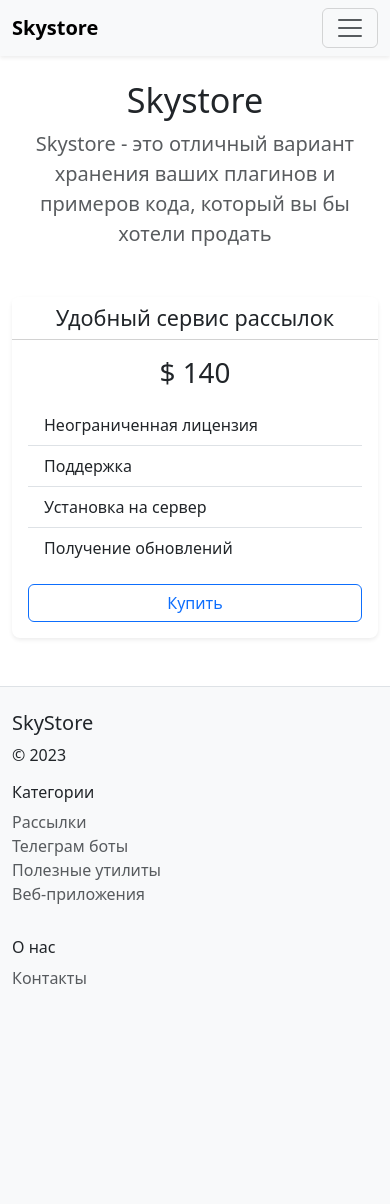
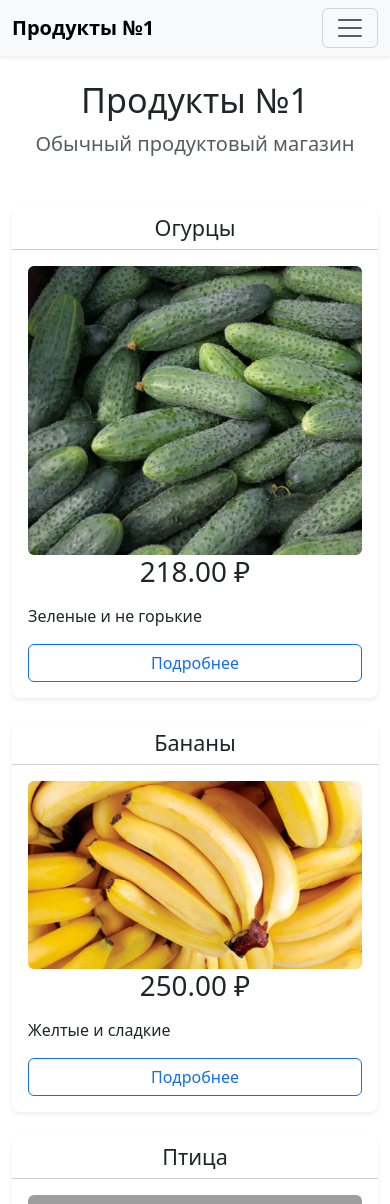
Before and after one commit to KirsanV/django_bango, a Django app: page / in a window 390 px wide. Shown: the top 1204 px of the page. Before the commit the page ends 984 px from the top, so only its background shows below. Run offline with Django 5.2, Linux system fonts and the light colour scheme; data comes from the database, SQL or seed files in the repository; grey boxes are pictures that could not be loaded.

Commit message:
homework№24

```diff
--- /dev/null
+++ b/catalog/templates/base.html
@@ -0,0 +1,48 @@
+<!doctype html>
+<html lang="ru">
+<head>
+  <meta charset="utf-8" />
+  <meta name="viewport" content="width=device-width, initial-scale=1" />
+  <title>{% block title %}Продукты №1{% endblock %}</title>
+  <link href="https://cdn.jsdelivr.net/npm/bootstrap@5.3.0/dist/css/bootstrap.min.css" rel="stylesheet">
+</head>
+<body>
+
+{% include 'menu.html' %}
+
+<div class="content">
+  {% block content %}{% endblock %}
+</div>
+
+<footer class='border-top bg-light pt-4 mt-4'>
+  <div class='container'>
+    <div class='row'>
+      <div class='col-md-3 mb-3'>
+        <h5>Продукты №1</h5>
+        &copy; 2023
+      </div>
+
+      <div class='col-md-3 mb-3'>
+        <h6>Категории</h6>
+        <ul style='padding-left:0; list-style:none;'>
+          <li><a href='#' class='text-decoration-none text-muted'>Овоши</a></li>
+          <li><a href='#' class='text-decoration-none text-muted'>Фрукты</a></li>
+          <li><a href='#' class='text-decoration-none text-muted'>Бытовые товары</a></li>
+          <li><a href='#' class='text-decoration-none text-muted'>Мясо</a></li>
+        </ul>
+      </div>
+
+      <div class='col-md-3 mb-3'>
+        <h6>О нас</h6>
+        <ul style='padding-left:0; list-style:none;'>
+          <li><a href='/contacts/' class='text-decoration-none text-muted'>Контакты</a></li>
+        </ul>
+      </div>
+    </div>
+  </div>
+</footer>
+
+<script src="https://cdn.jsdelivr.net/npm/bootstrap@5.3.0/dist/js/bootstrap.bundle.min.js"></script>
+
+</body>
+</html>
--- a/catalog/templates/home.html
+++ b/catalog/templates/home.html
@@ -1,90 +1,37 @@
-<!doctype html>
-<html lang="ru">
-<head>
-  <meta charset="utf-8" />
-  <meta name="viewport" content="width=device-width, initial-scale=1" />
-  <title>Skystore</title>
-  <link href="https://cdn.jsdelivr.net/npm/bootstrap@5.3.0/dist/css/bootstrap.min.css" rel="stylesheet">
-</head>
-<body>
-<nav class="navbar navbar-expand-lg navbar-light bg-light shadow-sm mb-4">
-  <div class="container">
-    <a class="navbar-brand fw-bold" href="/">Skystore</a>
-    <button class="navbar-toggler" type="button" data-bs-toggle="collapse" data-bs-target="#navbarNav"
-      aria-controls="navbarNav" aria-expanded="false" aria-label="Переключить навигацию">
-      <span class="navbar-toggler-icon"></span>
-    </button>
-    <div class="collapse navbar-collapse justify-content-end" id="navbarNav">
-      <ul class="navbar-nav">
-        <li class="nav-item">
-          <a class="nav-link btn btn-outline-primary me-2" href="/">Каталог</a>
-        </li>
-        <li class="nav-item">
-          <a class="nav-link btn btn-outline-primary" href="/contacts/">Контакты</a>
-        </li>
-      </ul>
-    </div>
-  </div>
-</nav>
+{% extends 'base.html' %}
+
+{% block title %}Главная - Продукты №1{% endblock %}
+
+{% block content %}
 
 <div class="container text-center mb-5">
-  <h1 class="display-4">Skystore</h1>
-  <p class="lead text-muted">Skystore - это отличный вариант хранения ваших плагинов и примеров кода, который вы бы хотели продать</p>
+  <h1 class="display-4">Продукты №1</h1>
+  <p class="lead text-muted">Обычный продуктовый магазин</p>
 </div>
 
 <div class="container mb-5">
   <div class="row justify-content-center g-4">
+    {% for product in products %}
     <div class="col-md-4 col-sm-6">
       <div class="card h-100 shadow-sm border-0 rounded-3">
         <div class='card-header bg-white text-center'>
-          <h4 class='mb-0'>Удобный сервис рассылок</h4>
+          <h4 class='mb-0'>{{ product.name }}</h4>
         </div>
         <div class='card-body d-flex flex-column'>
-          <h1 class='card-title pricing-card-title text-center mb-3'>$ 140</h1>
-          <ul class='list-group list-group-flush mb-3'>
-            <li class='list-group-item'>Неограниченная лицензия</li>
-            <li class='list-group-item'>Поддержка</li>
-            <li class='list-group-item'>Установка на сервер</li>
-            <li class='list-group-item'>Получение обновлений</li>
-          </ul>
+          {% if product.image %}
+            <img src="{{ product.image.url }}" alt="{{ product.name }}" class="img-fluid rounded">
+          {% else %}
+            <img src="/static/no-image.png" alt="Нет изображения" class="img-fluid rounded">
+          {% endif %}
+          <h1 class='card-title pricing-card-title text-center mb-3'>{{ product.price }} ₽</h1>
+          <p>{{ product.description|slice:":100" }}{% if product.description|length > 100 %}...{% endif %}</p>
           <div class='mt-auto'>
-            <button type='button' class='btn btn-outline-primary w-100'>Купить</button>
+            <a href="{% url 'product_detail' product.id %}" class='btn btn-outline-primary w-100'>Подробнее</a>
           </div>
         </div>
       </div>
     </div>
-
+    {% endfor %}
   </div>
 </div>
-
-<footer class='border-top bg-light pt-4'>
-  <div class='container'>
-    <div class='row'>
-      <div class='col-md-3 mb-3'>
-        <h5>SkyStore</h5>
-        &copy; 2023
-      </div>
-
-      <div class='col-md-3 mb-3'>
-        <h6>Категории</h6>
-        <ul style='padding-left:0; list-style:none;'>
-          <li><a href='#' class='text-decoration-none text-muted'>Рассылки</a></li>
-          <li><a href='#' class='text-decoration-none text-muted'>Телеграм боты</a></li>
-          <li><a href='#' class='text-decoration-none text-muted'>Полезные утилиты</a></li>
-          <li><a href='#' class='text-decoration-none text-muted'>Веб-приложения</a></li>
-        </ul>
-      </div>
-
-      <div class='col-md-3 mb-3'>
-        <h6>О нас</h6>
-        <ul style='padding-left:0; list-style:none;'>
-          <li><a href='/contacts/'class='text-decoration-none text-muted'>Контакты</a></li>
-        </ul>
-      </div>
-    </div>
-  </div>
-</footer>
-
-<script src="https://cdn.jsdelivr.net/npm/bootstrap@5.3.0/dist/js/bootstrap.bundle.min.js"></script>
-
-</body></html>
+{% endblock %}
--- /dev/null
+++ b/catalog/templates/menu.html
@@ -0,0 +1,23 @@
+<nav class="navbar navbar-expand-lg navbar-light bg-light shadow-sm mb-4">
+  <div class="container">
+    <a class="navbar-brand fw-bold" href="/">Продукты №1</a>
+    <button class="navbar-toggler" type="button" data-bs-toggle="collapse" data-bs-target="#navbarNav"
+      aria-controls="navbarNav" aria-expanded="false" aria-label="Переключить навигацию">
+      <span class="navbar-toggler-icon"></span>
+    </button>
+    <div class="collapse navbar-collapse justify-content-end" id="navbarNav">
+      <ul class="navbar-nav">
+        <li class="nav-item">
+          <a class="nav-link btn btn-outline-primary me-2" href="/">Каталог</a>
+        </li>
+        <li class="nav-item">
+          {% if request.path == '/contacts/' %}
+            <a class='nav-link btn btn-primary text-white' href="/contacts/">Контакты</a>
+          {% else %}
+            <a class='nav-link btn btn-outline-primary' href="/contacts/">Контакты</a>
+          {% endif %}
+        </li>
+      </ul>
+    </div>
+  </div>
+</nav>
--- a/catalog/views.py
+++ b/catalog/views.py
@@ -1,8 +1,10 @@
-from django.shortcuts import render
+from django.shortcuts import render, get_object_or_404
+from .models import Product
 
 
 def home(request):
-    return render(request, 'home.html')
+    products = Product.objects.all()
+    return render(request, 'home.html', {'products': products})
 
 
 def contacts(request):
@@ -19,3 +21,8 @@ def contacts(request):
         success_message = 'Ваше сообщение успешно отправлено! Спасибо.'
 
     return render(request, 'contacts.html', {'success_message': success_message})
+
+
+def product_detail(request, product_id):
+    product = get_object_or_404(Product, id=product_id)
+    return render(request, 'product_detail.html', {'product': product})
--- a/config/urls.py
+++ b/config/urls.py
@@ -16,8 +16,11 @@ Including another URLconf
 """
 from django.contrib import admin
 from django.urls import path, include
+from catalog import views
 
 urlpatterns = [
     path('admin/', admin.site.urls),
-    path('', include('catalog.urls', namespace='catalog'))
+    path('', include('catalog.urls', namespace='catalog')),
+    path('product/<int:product_id>/', views.product_detail, name='product_detail')
+
 ]
```
Also changed, not shown: catalog/templates/contacts.html (+4 -35 lines), catalog/templates/product_detail.html (added, +34 -0 lines).
